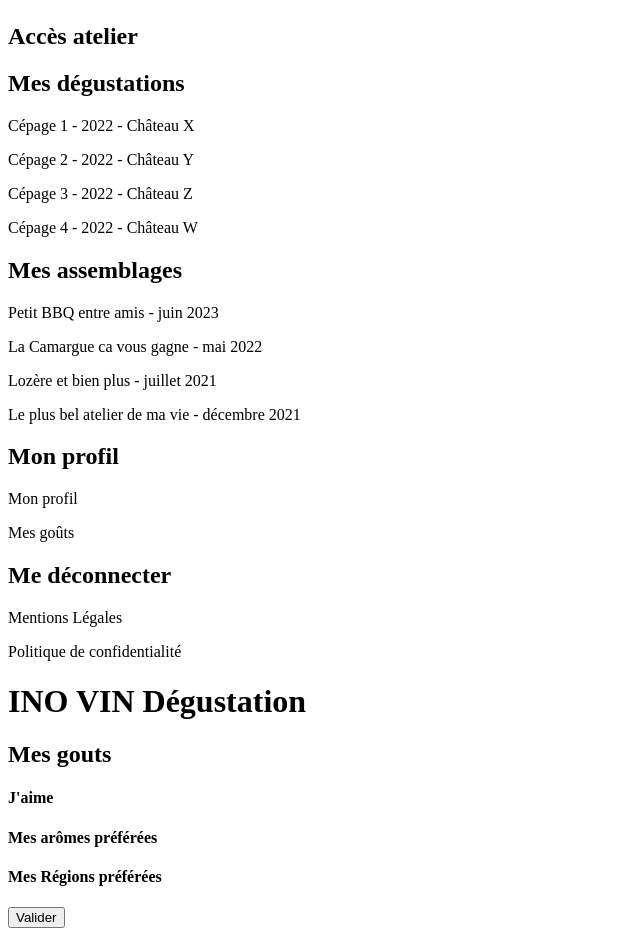
After one commit to WildCodeSchool/2023-02-PHP-Bordeaux-Inovin, a Symfony app: template templates/gout/new.html.twig in a window 1280 px wide. The commit adds this page. Shown: the part 631-1567 px from the top of the page, without its empty margins (0-640 px from the left). Run offline with Twig, Linux system fonts and the light colour scheme; the template is opened without the code that fills it, so the values that code supplies are empty; some libraries are stand-ins or nearby versions.

Commit message:
update css form gout

```diff
--- /dev/null
+++ b/templates/gout/_form.html.twig
@@ -0,0 +1,81 @@
+<div class="d-flex justify-content-center mb-4">
+    <div class="iv-form-container py-3 my-1 w-75" id="iv-form-container-register1">
+        <div class="iv-form-container-inputs w-100">
+
+            {{ form_start(form) }}
+            <div>
+                <h2 class="iv-title mb-4">Mes gouts</h2>
+
+                <div class="d-flex justify-content-center">
+                    <div class="iv-form-container py-3 my-1 w-75">
+                        <div class="d-flex align-items-center">
+                            <div class="col-4">
+                                <h4 class="col-4 mx-5 iv-color">J'aime</h4>
+                            </div>
+                            <div class="col-8 d-flex">
+
+                                {% for color in form.color %}
+
+                                        <label class="iv-container fs-5">
+                                            {{ form_widget(color) }}
+                                            {{ color.vars.label }}
+                                            <span class="iv-checkmark"></span>
+                                        </label>
+
+                                {% endfor %}
+
+                            </div>
+                        </div>
+                    </div>
+                </div>
+                <div class="d-flex justify-content-center">
+                    <div class="iv-form-container py-3 my-1 w-75">
+                        <div class="d-flex align-items-center flex-wrap">
+                            <div class="col-4">
+                                <h4 class="col-4 mx-5 iv-color">Mes arômes préférées</h4>
+                            </div>
+                            <div class="col-8 d-flex flex-wrap">
+
+                                {% for arome in form.arome %}
+
+                                        <label class="iv-container fs-5">
+                                            {{ form_widget(arome) }}
+                                            {{ arome.vars.label }}
+                                            <span class="iv-checkmark"></span>
+                                        </label>
+
+                                {% endfor %}
+
+                            </div>
+                        </div>
+                    </div>
+                </div>
+                <div class="d-flex justify-content-center mb-4">
+                    <div class="iv-form-container py-3 my-1 w-75">
+                        <div class="d-flex align-items-center flex-wrap">
+                            <div class="col-4">
+                                <h4 class="col-4 mx-5 iv-color">Mes Régions préférées</h4>
+                            </div>
+                            <div class="col-8 d-flex flex-wrap">
+
+                                {% for region in form.region %}
+
+                                        <label class="iv-container fs-5">
+                                            {{ form_widget(region) }}
+                                            {{ region.vars.label }}
+                                            <span class="iv-checkmark"></span>
+                                        </label>
+
+                                {% endfor %}
+
+                            </div>
+                        </div>
+                    </div>
+                </div>
+                <button class="iv-btn">{{ button_label|default('Valider') }}</button>
+
+            </div>
+            {{ form_end(form) }}
+        </div>
+    </div>
+</div>
--- /dev/null
+++ b/templates/gout/new.html.twig
@@ -0,0 +1,11 @@
+{% extends 'base.html.twig' %}
+
+{% block title %}Vos goûts{% endblock %}
+
+{% block body %}
+
+    <h1 class="iv-title">INO VIN Dégustation</h1>
+
+            {{ include('gout/_form.html.twig', {'button_label': 'Valider'}) }}
+
+{% endblock %}
```
Also changed, not shown: assets/styles/modules/form.scss (+5 -3 lines), templates/gout/edit.html.twig (added, +9 -0 lines).
